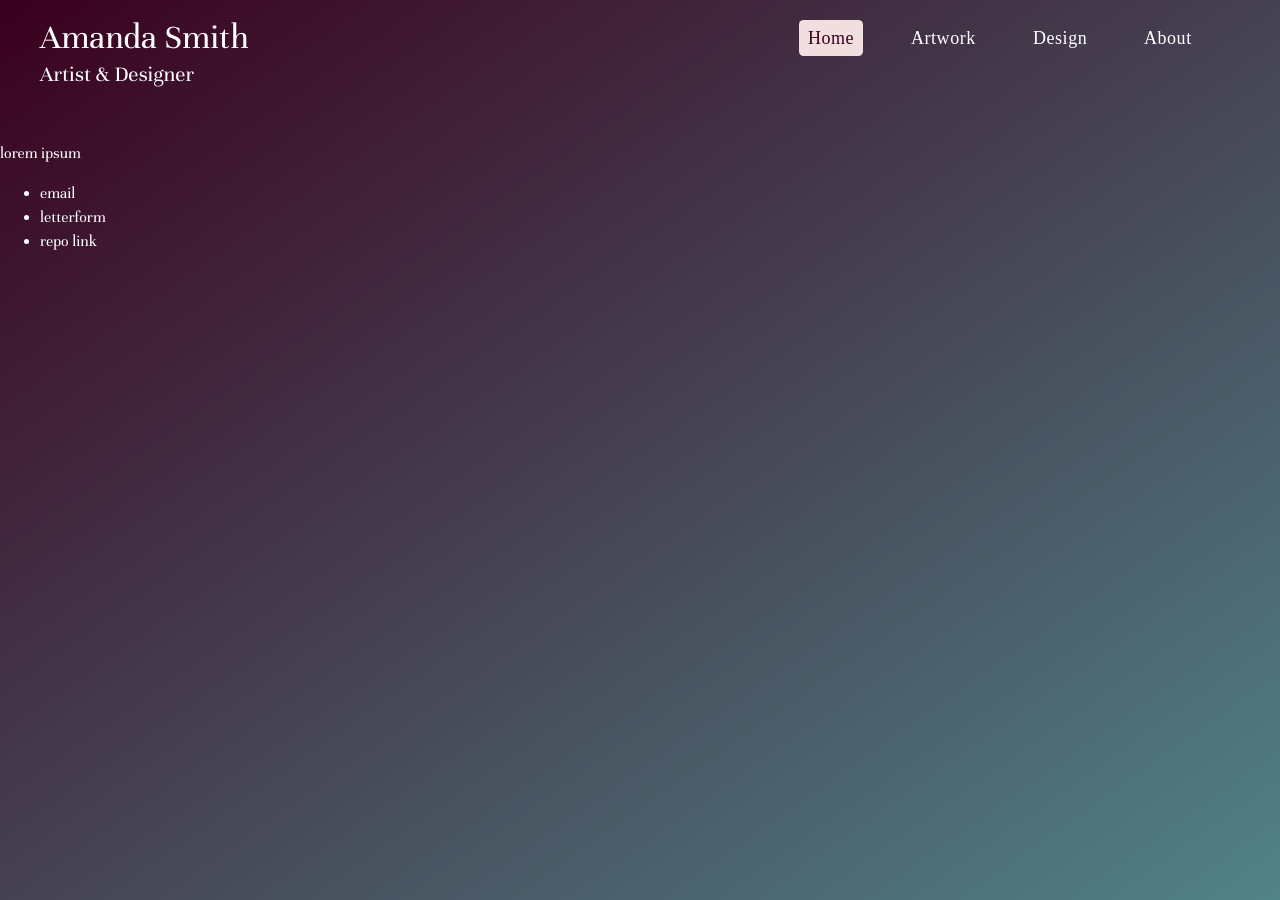
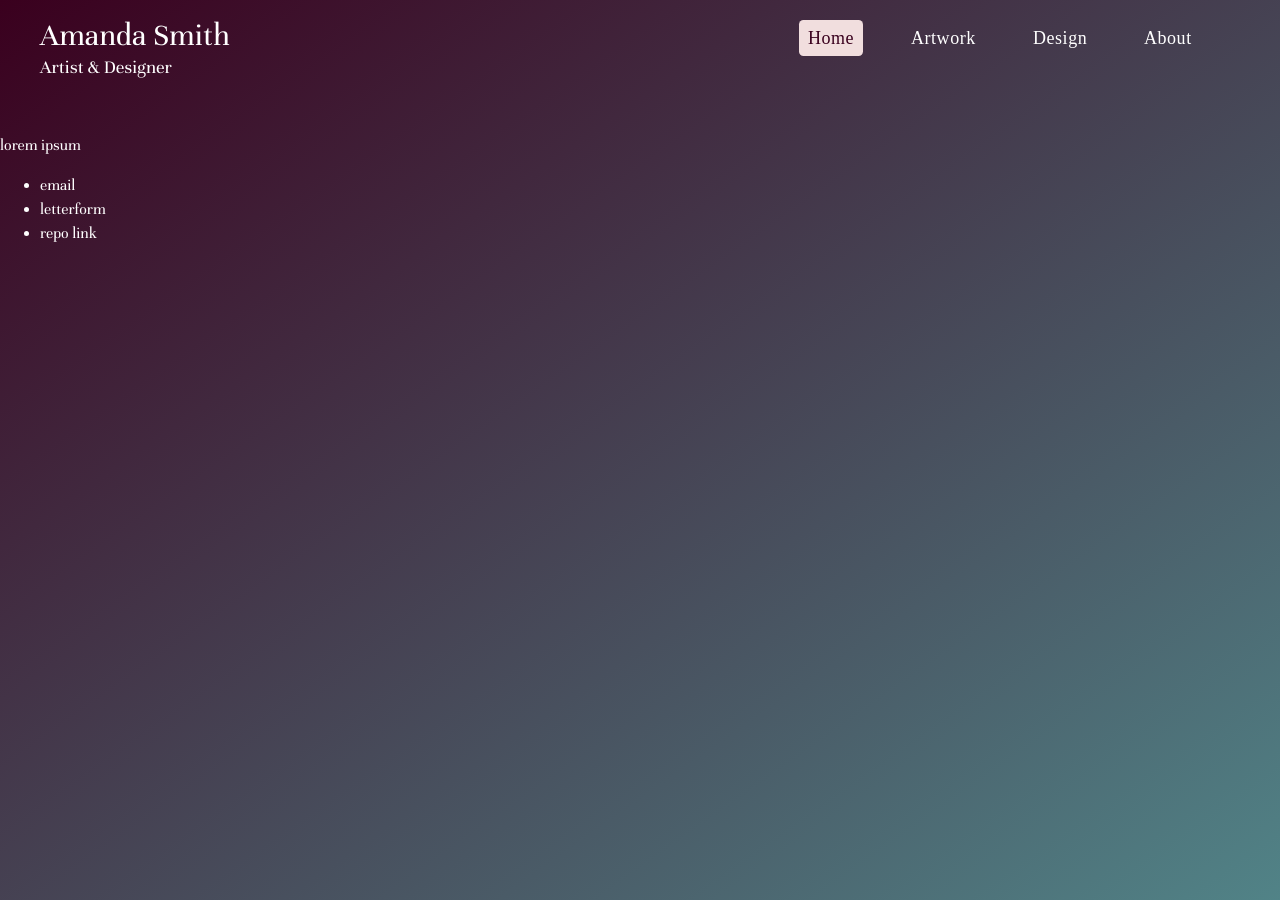
Before and after one commit to asmithorn/asmithorn.github.io, a Jekyll site: the page built from index.html, in a window 1280 px wide. Built offline with Jekyll 4.4.1, drawn with Linux system fonts in a browser that asks for light colours; some web fonts are replaced.

Commit message:
header cleanup

```diff
--- a/css/style.scss
+++ b/css/style.scss
@@ -59,6 +59,7 @@ https://github.com/IanLunn/Hover/blob/master/scss/hover.scss
   transition-duration: .3s;
 
 	&:before {
+    border-radius: .25em;
 		content: "";
 		position: absolute;
 		z-index: -1;
@@ -122,13 +123,13 @@ body {
 }
 
   .c-name__name {
-    font-size: 2.2em;
+    font-size: 2em;
     line-height: 1;
-    margin: 0 0 .5rem 0;
+    margin: 0 0 .2em 0;
   }
 
   .c-name__subtext {
-    font-size: 1.4em;
+    font-size: 1.2em;
     line-height: 1;
     margin: 0;
   }
```
